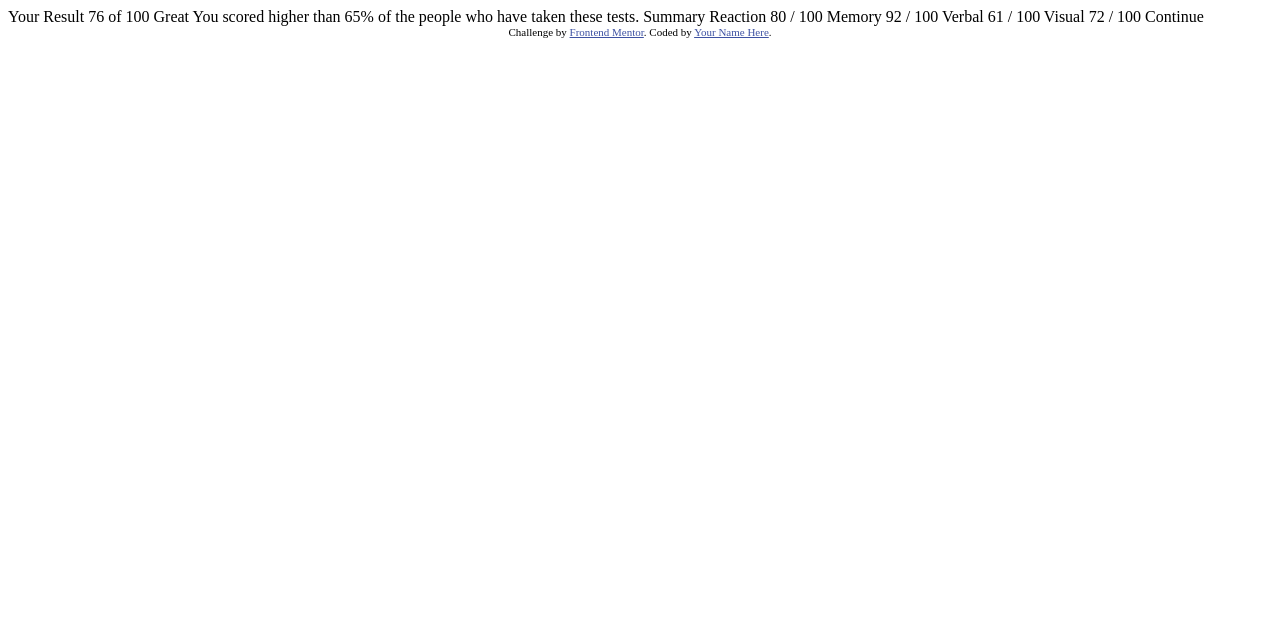
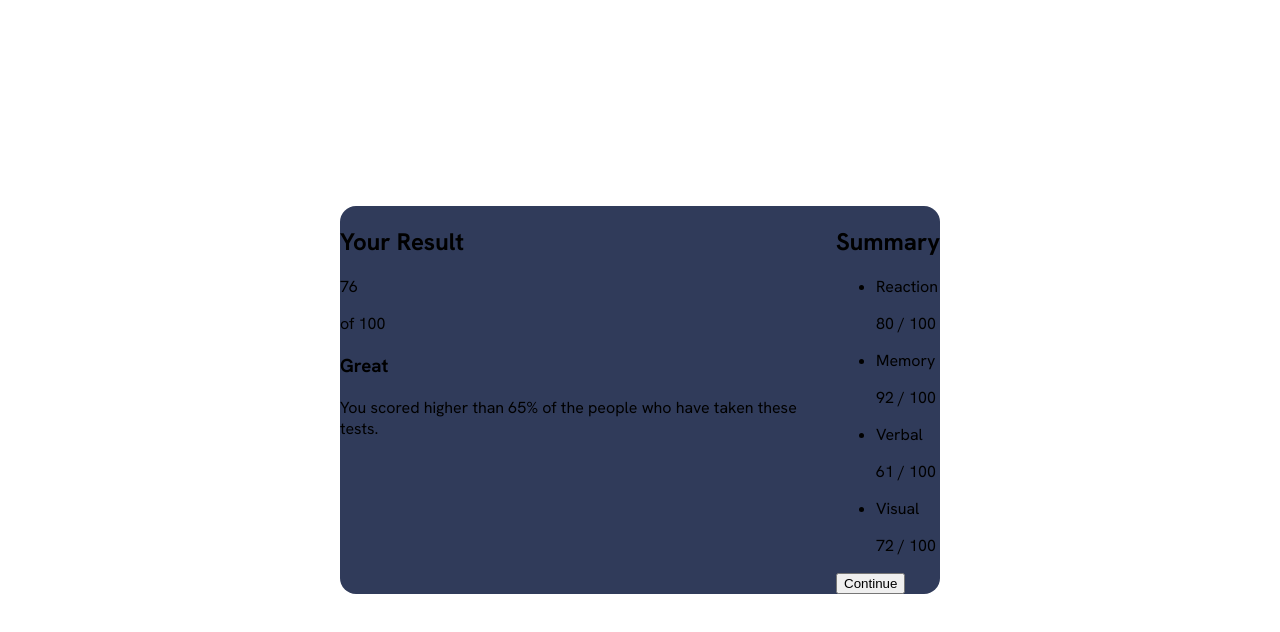
Before and after one commit to williamldn/results-summary-component-main, a plain HTML site: page index.html in a window 1280 px wide. Drawn offline with Linux system fonts and the light colour scheme.

Commit message:
adding initial styles

```diff
--- a/index.html
+++ b/index.html
@@ -2,46 +2,90 @@
 <html lang="en">
 <head>
   <meta charset="UTF-8">
-  <meta name="viewport" content="width=device-width, initial-scale=1.0"> <!-- displays site properly based on user's device -->
+  <meta name="viewport" content="width=device-width, initial-scale=1.0">
+  <meta http-equiv="X-UA-Compatible" content="ie=edge">
+  <link rel="preconnect" href="https://fonts.googleapis.com">
+  <link rel="preconnect" href="https://fonts.gstatic.com" crossorigin>
+  <link href="https://fonts.googleapis.com/css2?family=Outfit:wght@400;700&display=swap" rel="stylesheet">
+  <title>Document</title>
+  <style>
+    :root {
+      --light-red: hsl(0, 100%, 67%);
+      --orangey-yellow: hsl(39, 100%, 56%);
+      --green-teal: hsl(166, 100%, 37%);
+      --cobalt-blue: hsl(234, 85%, 45%);
 
-  <link rel="icon" type="image/png" sizes="32x32" href="./assets/images/favicon-32x32.png">
+      --white: hsl(0, 0%, 100%);
+      --pale-blue: hsl(221, 100%, 96%);
+      --light-lavender: hsl(241, 100%, 89%);
+      --dark-gray-blue: hsl(224, 30%, 27%);
+    }
 
-  <title>Frontend Mentor | Results summary component</title>
+    @font-face {
+      font-family: 'Hanken Grotesk';
+      src: url('assets/fonts/HankenGrotesk-VariableFont_wght.ttf') format('truetype');
+    }
 
-  <!-- Feel free to remove these styles or customise in your own stylesheet 👍 -->
-  <style>
-    .attribution { font-size: 11px; text-align: center; }
-    .attribution a { color: hsl(228, 45%, 44%); }
+    body {
+      margin: 0;
+      font-family: 'Hanken Grotesk' , sans-serif;
+    }
+
+    .container {
+      display: flex;
+      justify-content: center;
+      align-items: center;
+      width: 100%;
+      height: 100vh;
+      background-color: var(--white);
+    }
+
+    .summary {
+      display: flex;
+      width: 600px;
+      background-color: var(--dark-gray-blue);
+      border-radius: 1rem;
+    }
+
+
+
   </style>
 </head>
 <body>
-
-  Your Result
-  76
-  of 100
-
-  Great
-  You scored higher than 65% of the people who have taken these tests.
-
-  Summary
-
-  Reaction
-  80 / 100
-
-  Memory
-  92 / 100
-
-  Verbal
-  61 / 100
-
-  Visual
-  72 / 100
-
-  Continue
-
-  <div class="attribution">
-    Challenge by <a href="https://www.frontendmentor.io?ref=challenge" target="_blank">Frontend Mentor</a>.
-    Coded by <a href="#">Your Name Here</a>.
+  <div class="container">
+    <section class="summary">
+      <div class="summary-display">
+        <h2 class="summary-title gray">Your Result</h2>
+        <div class="summary-score">
+          <p class="score-title">76</p>
+          <p class="score-subtitle">of 100</p>
+        </div>
+        <h3 class="summary-subtitle white">Great</h3>
+        <p class="summary-text">You scored higher than 65% of the people who have taken these tests.</p>
+      </div>
+      <div class="card-score">
+        <h2 class="summary-title dark">Summary</h2>
+        <ul class="summary-items">
+          <li class="summary-item style-red">
+            <p class="item-name">Reaction</p>
+            <p class="item-score">80 / 100</p>
+          </li>
+          <li class="summary-item style-yellow">
+            <p class="item-name">Memory</p>
+            <p class="item-score">92 / 100</p>
+          </li>
+          <li class="summary-item style-green">
+            <p class="item-name">Verbal</p>
+            <p class="item-score">61 / 100</p>
+          </li>
+          <li class="summary-item style-blue">
+            <p class="item-name">Visual</p>
+            <p class="item-score">72 / 100</p>
+          </li>
+        </ul>
+        <button class="summary-button button">Continue</button>
+      </div>
+    </section>
   </div>
 </body>
 </html>
```
